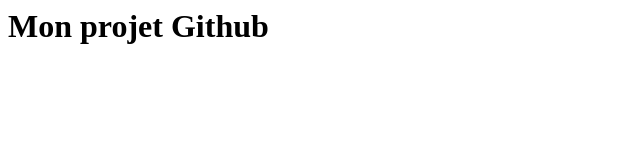
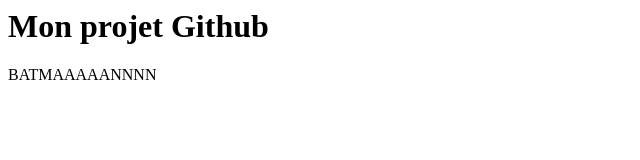
Before and after one commit to krustea/projetgithub, a plain HTML site: page index.html in a window 1280 px wide. Shown: the whole page, without its empty margins (0-640 px from the left). Drawn offline with Linux system fonts and the light colour scheme.

Commit message:
Ajout paragraphe

```diff
--- a/index.html
+++ b/index.html
@@ -5,5 +5,6 @@
 <body>
 
 	<h1> Mon projet Github</h1>
+	<p>BATMAAAAANNNN</p>
 </body>
 </html>
```
